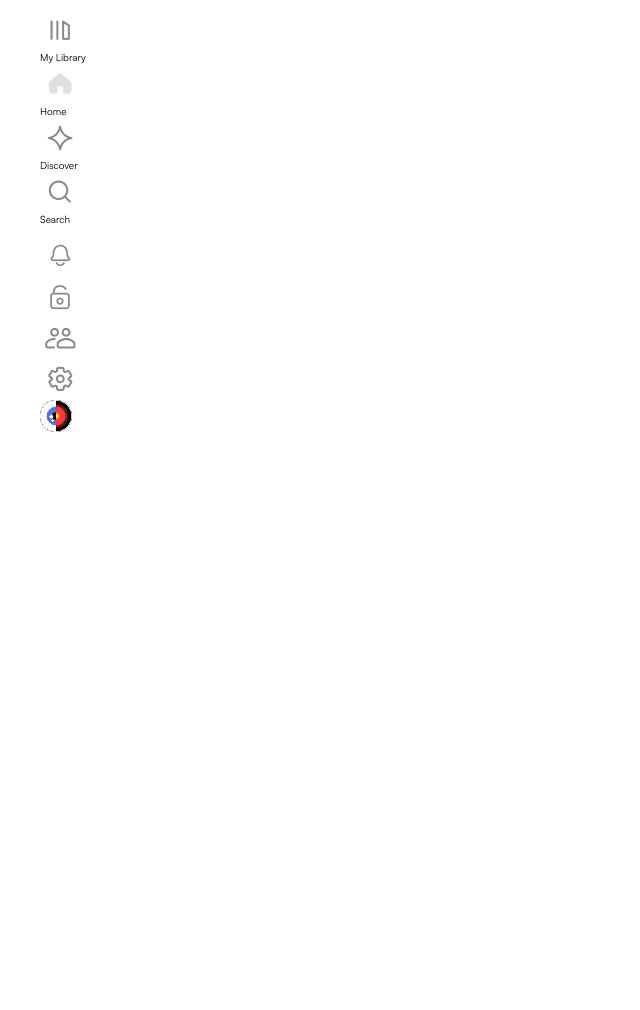
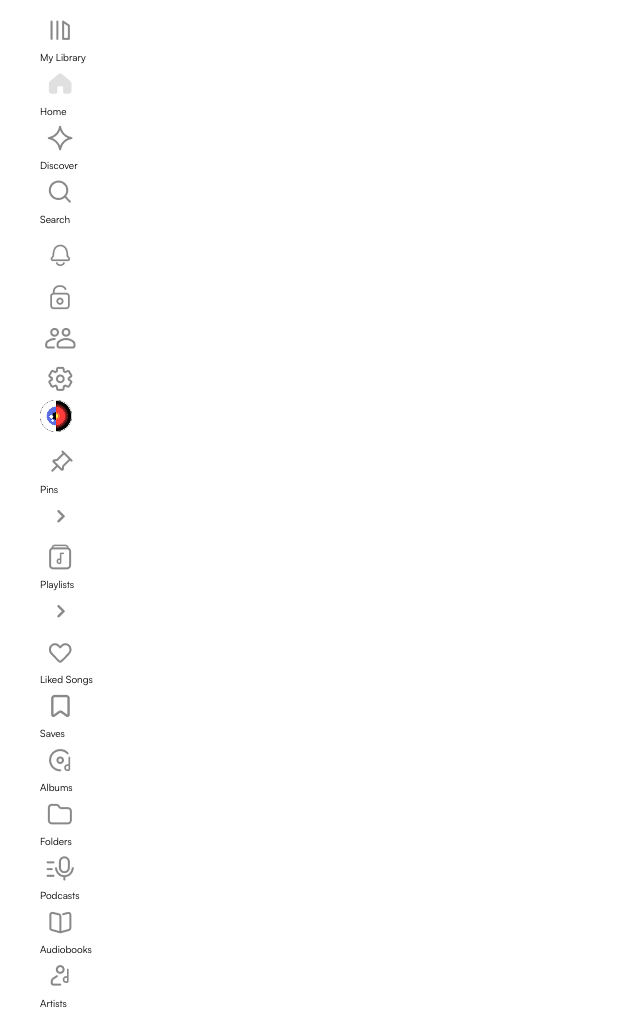
Before and after one commit to natchkebia/spotify, a website: page src/index.html in a window 1280 px wide. Shown: the whole page, without its empty margins (0-640 px from the left). Before the commit the page ends 810 px from the top, so only its background shows below. Drawn offline with Linux system fonts and the light colour scheme.

Commit message:
add:aside icons & aside html structure

```diff
--- a/src/index.html
+++ b/src/index.html
@@ -7,7 +7,6 @@
     <title>10X Markup Exam | Spotify Clone</title>
   </head>
   <body>
-    <head>
     <header class="header">
       <div class="container">
         <nav class="navigation">
@@ -58,7 +57,7 @@
             </li>
           </ul>
 
-            <!-- Right User Menu -->
+          <!--  User Menu -->
           <ul class="user-menu">
             <li>
               <a href="#" aria-label="Notifications">
@@ -113,6 +112,126 @@
         </nav>
       </div>
     </header>
-    </head>
+    <main class="main">
+      <div class="container">
+        <section class="hero">
+          <!-- side bar -->
+          <aside class="sidebar">
+            <nav class="sidebar-nav">
+              <ul class="sidebar-list">
+                <li class="sidebar-item has-arrow">
+                  <a href="#" class="sidebar-link">
+                    <img
+                      src="./assets/images/aside icons/pin.png"
+                      alt="Pins icon"
+                      class="sidebar-icon"
+                    />
+                    <span>Pins</span>
+                    <img
+                      src="./assets/images/aside icons/right arrow.png"
+                      alt=""
+                      class="arrow-icon"
+                    />
+                  </a>
+                </li>
+
+                <li class="sidebar-item has-arrow">
+                  <a href="#" class="sidebar-link">
+                    <img
+                      src="./assets/images/aside icons/playlist.png"
+                      alt="Playlists icon"
+                      class="sidebar-icon"
+                    />
+                    <span>Playlists</span>
+                    <img
+                      src="./assets/images/aside icons/right arrow.png"
+                      alt=""
+                      class="arrow-icon"
+                    />
+                  </a>
+                </li>
+
+                <li class="sidebar-item">
+                  <a href="#" class="sidebar-link">
+                    <img
+                      src="./assets/images/aside icons/liked.png"
+                      alt="Liked songs icon"
+                      class="sidebar-icon"
+                    />
+                    <span>Liked Songs</span>
+                  </a>
+                </li>
+
+                <li class="sidebar-item">
+                  <a href="#" class="sidebar-link">
+                    <img
+                      src="./assets/images/aside icons/saves.png"
+                      alt="Saves icon"
+                      class="sidebar-icon"
+                    />
+                    <span>Saves</span>
+                  </a>
+                </li>
+
+                <li class="sidebar-item">
+                  <a href="#" class="sidebar-link">
+                    <img
+                      src="./assets/images/aside icons/albums.png"
+                      alt="Albums icon"
+                      class="sidebar-icon"
+                    />
+                    <span>Albums</span>
+                  </a>
+                </li>
+
+                <li class="sidebar-item">
+                  <a href="#" class="sidebar-link">
+                    <img
+                      src="./assets/images/aside icons/folders.png"
+                      alt="Folders icon"
+                      class="sidebar-icon"
+                    />
+                    <span>Folders</span>
+                  </a>
+                </li>
+
+                <li class="sidebar-item">
+                  <a href="#" class="sidebar-link">
+                    <img
+                      src="./assets/images/aside icons/podcasts.png"
+                      alt="Podcasts icon"
+                      class="sidebar-icon"
+                    />
+                    <span>Podcasts</span>
+                  </a>
+                </li>
+
+                <li class="sidebar-item">
+                  <a href="#" class="sidebar-link">
+                    <img
+                      src="./assets/images/aside icons/audibooks.png"
+                      alt="Audiobooks icon"
+                      class="sidebar-icon"
+                    />
+                    <span>Audiobooks</span>
+                  </a>
+                </li>
+
+                <li class="sidebar-item">
+                  <a href="#" class="sidebar-link">
+                    <img
+                      src="./assets/images/aside icons/artists.png"
+                      alt="Artists icon"
+                      class="sidebar-icon"
+                    />
+                    <span>Artists</span>
+                  </a>
+                </li>
+              </ul>
+            </nav>
+          </aside>
+        </section>
+      </div>
+    </main>
   </body>
 </html>
```
Also changed, not shown: src/assets/images/aside icons/albums.png (added), src/assets/images/aside icons/artists.png (added), src/assets/images/aside icons/audibooks.png (added), src/assets/images/aside icons/folders.png (added), src/assets/images/aside icons/liked.png (added), src/assets/images/aside icons/pin.png (added), src/assets/images/aside icons/playlist.png (added), src/assets/images/aside icons/podcasts.png (added), src/assets/images/aside icons/right arrow.png (added), src/assets/images/aside icons/saves.png (added). Lines whose indentation alone changed are shown as unchanged.
